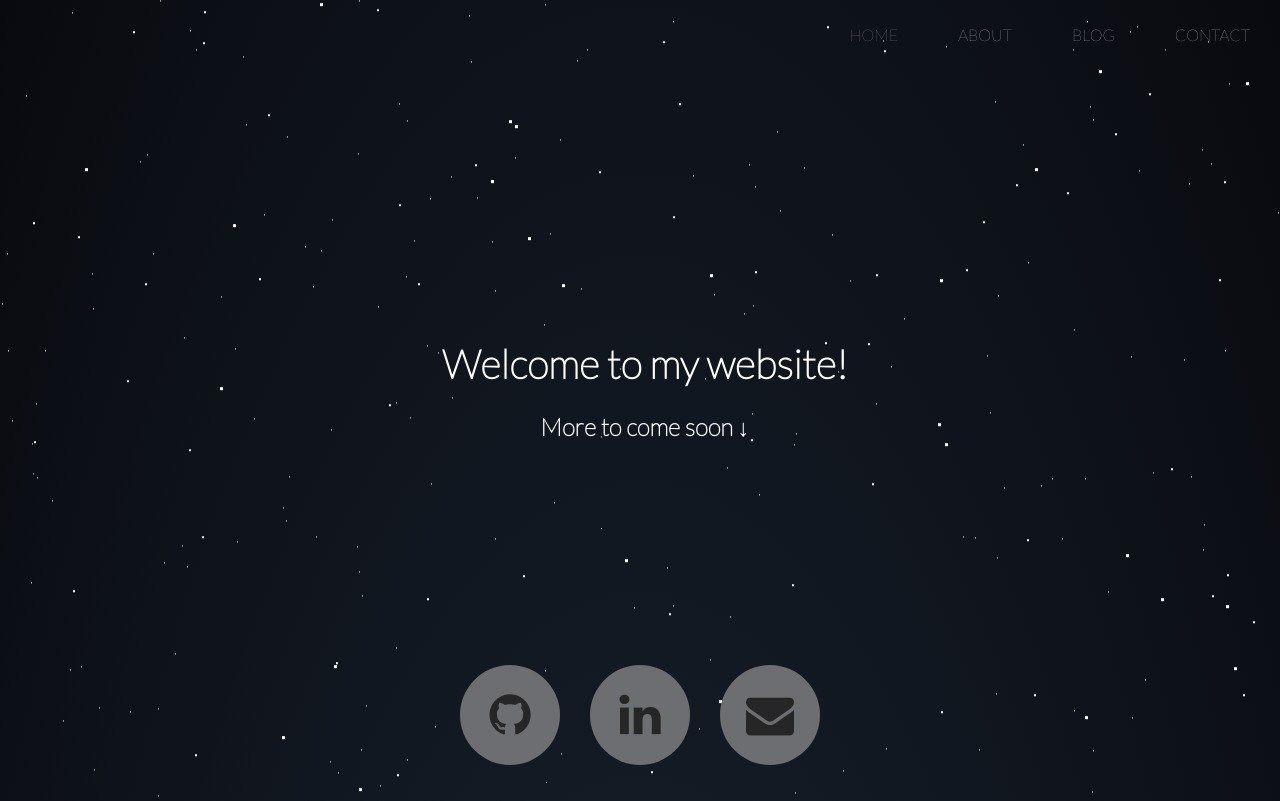
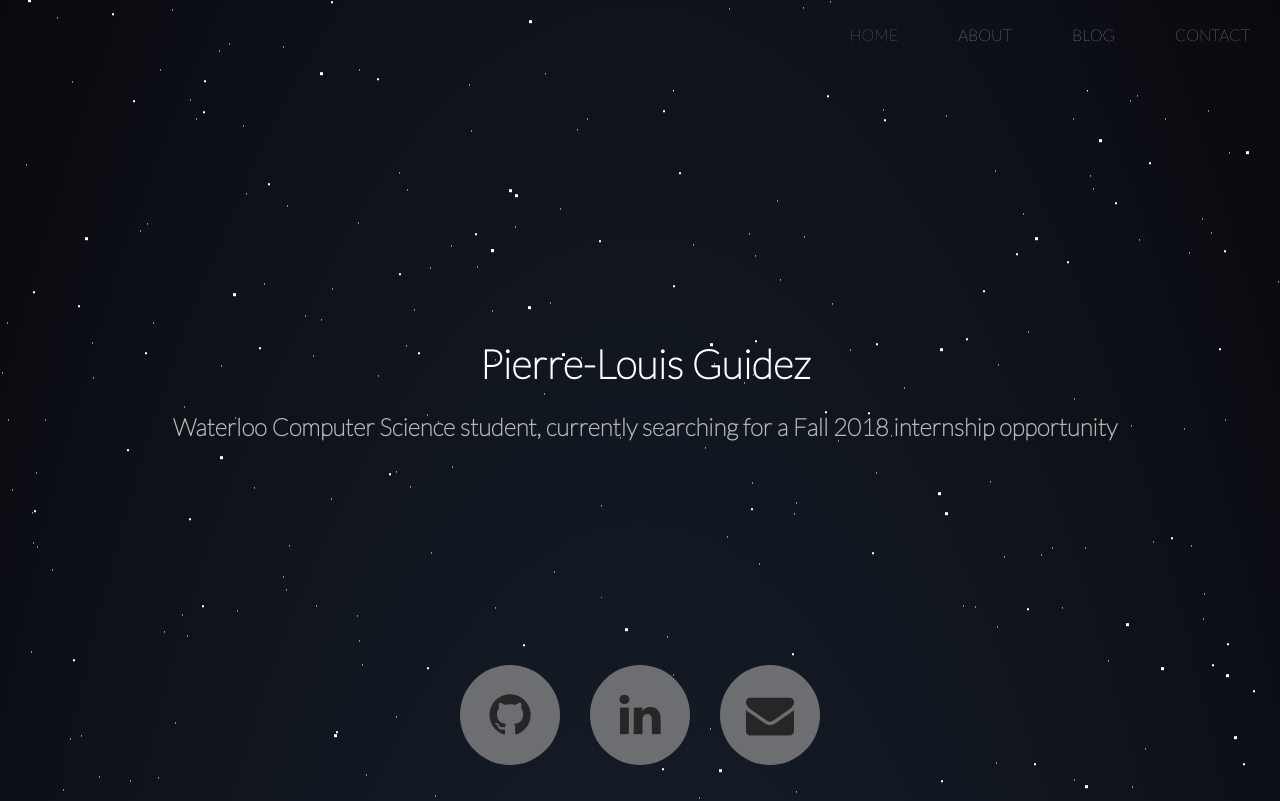
Before and after one commit to nilsreichardt/personal-website, a React (Create React App) app: page / in a window 1280 px wide. Shown: the top 801 px of the page. Built offline with nearby package versions, Linux system fonts and the light colour scheme.

Commit message:
shorten transisions, clear depecration, update homepage message

```diff
--- a/package.json
+++ b/package.json
@@ -1,6 +1,6 @@
 {
     "name": "personal-website",
-    "version": "1.2.0",
+    "version": "1.3.0",
     "private": true,
     "dependencies": {
         "font-awesome": "^4.7.0",
@@ -23,7 +23,7 @@
         "type": "git",
         "url": "git+https://github.com/guidezpl/personal-website.git"
     },
-    "author": "",
+    "author": "Pierre-Louis Guidez",
     "bugs": {
         "url": "https://github.com/guidezpl/personal-website/issues"
     },
--- a/src/App.css
+++ b/src/App.css
@@ -1,5 +1,6 @@
 .App {
     text-align: center;
+    color: white;
 }
 
 html {
@@ -8,7 +9,7 @@ html {
   /*overflow: hidden;*/
 }
 
-a {
+a, p {
     font-family: "Lato", sans-serif;
     text-decoration: none;
 }
--- a/src/components/About.css
+++ b/src/components/About.css
@@ -1,5 +1,5 @@
 .AboutWrapper {
-    margin-top: 300px;
+    margin-top: 10em;
 }
 
 a.button:hover {
--- a/src/components/About.js
+++ b/src/components/About.js
@@ -6,7 +6,7 @@ class About extends Component {
     render() {
         return (
             <div className="AboutWrapper">
-                <a className="button" href="resume_2_0.pdf">view resume</a>
+                <a className="button" href="resume_3.0.pdf">view resume</a>
             </div>
         )
     }
--- a/src/components/Footer.css
+++ b/src/components/Footer.css
@@ -26,11 +26,10 @@ ul li {
     width: 100px;
     background:#6d6e71 ;
     color:#262626;
-    transition: 0.5s;
+    transition: 0.3s;
 }
 
 .icon.social:hover {
     background:#262626 ;
     color:#6d6e71;
-    transition: 0.5s;
 }
--- a/src/components/Footer.js
+++ b/src/components/Footer.js
@@ -6,9 +6,9 @@ class Footer extends Component {
         return (
             <div className="FooterWrapper" ref={(el) => { this.contact = el; }}>
                 <ul>
-                    <li><a className="icon social" href="https://github.com/guidezpl"><i className="fa fa-github fa-3x"></i></a></li>
-                    <li><a className="icon social" href="https://linkedin.com/in/pierrelouisguidez"><i className="fa fa-linkedin fa-3x"></i></a></li>
-                    <li><a className="icon social" href="mailto:guidez.p.l+work@gmail.com"><i className="fa fa-envelope fa-3x"></i></a></li>
+                    <li><a target="_blank" rel="noopener noreferrer" className="icon social" href="https://github.com/guidezpl"><i className="fa fa-github fa-3x"></i></a></li>
+                    <li><a target="_blank" rel="noopener noreferrer" className="icon social" href="https://linkedin.com/in/pierrelouisguidez"><i className="fa fa-linkedin fa-3x"></i></a></li>
+                    <li><a className="icon social" href="mailto:guidez.pl+inquiries@gmail.com"><i className="fa fa-envelope fa-3x"></i></a></li>
                 </ul>
             </div>
         )
--- a/src/components/Home.js
+++ b/src/components/Home.js
@@ -7,8 +7,10 @@ const Home = () => (
         <div id='stars2'></div>
         <div id='stars3'></div>
         <div id='title'>
-            Welcome to my website!
-            <p>More to come soon ↓</p>
+            Pierre-Louis Guidez
+            <p style={{color: '#b8b8b8'}}>
+              Waterloo Computer Science student, currently searching for a Fall 2018 internship opportunity
+            </p>
         </div>
         <div style={{height: '2000px'}}>
 
--- a/src/components/NavBar.css
+++ b/src/components/NavBar.css
@@ -4,7 +4,7 @@
     transition: color .3s, background-color .3s,background-image .3s 0.3s;
     background: rgba(255,255,255,0.95);
     box-shadow: 0 2px 4px rgba(0,0,0,0.2);
-    position: fixed;
+    position: sticky;
     top: 0;
     z-index: 1;
 }
```
Also changed, not shown: 1 other file (tests, documents, lock files or other folders).
